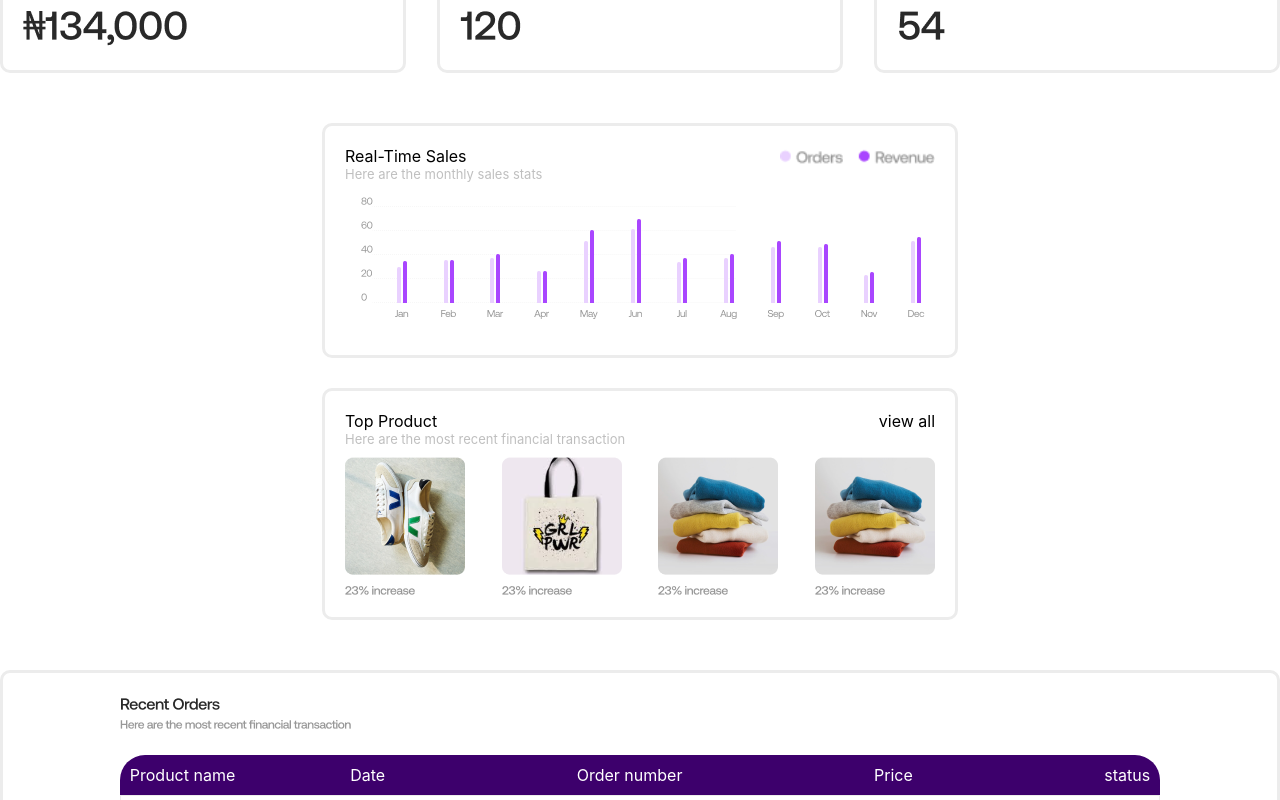
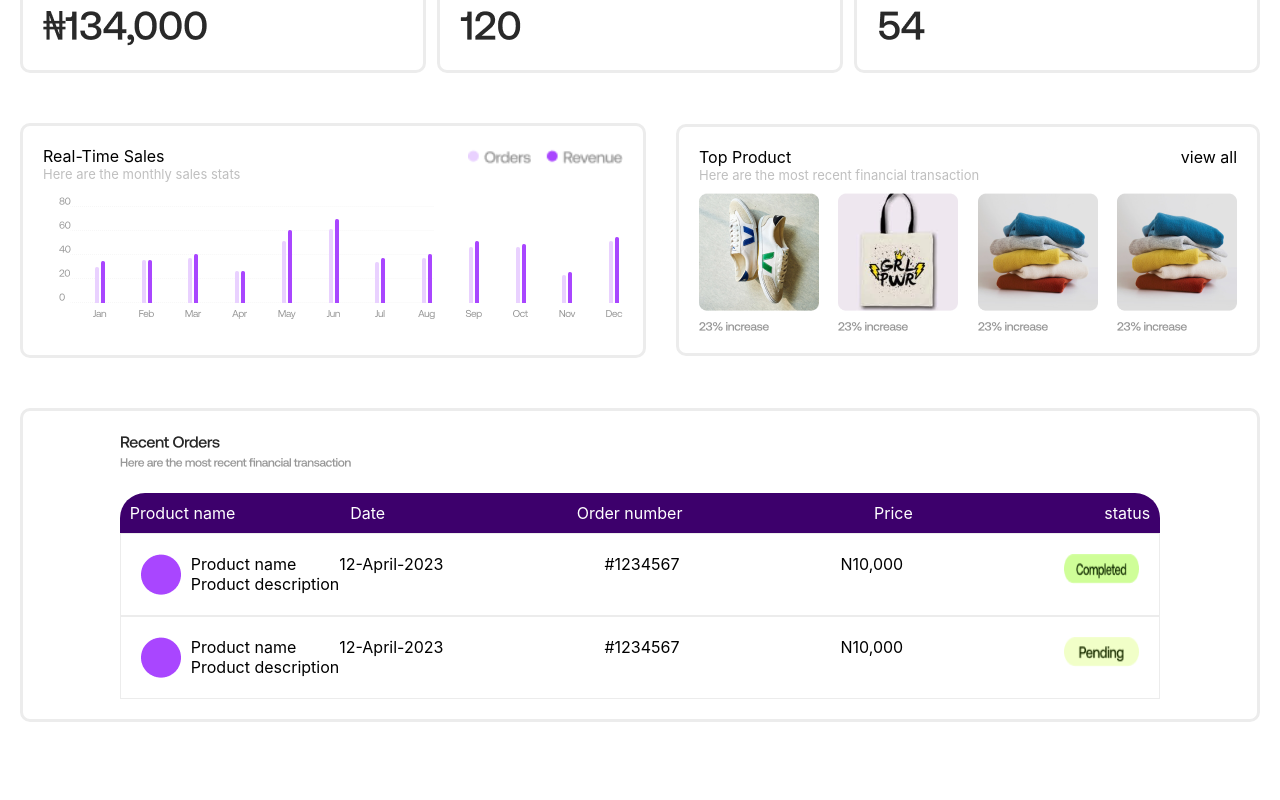
Before and after one commit to RoguePetz/Swiphr-Test-app, a React (Create React App) app: page / in a window 1280 px wide. Shown: the part 740-1540 px from the top of the page. Built offline with nearby package versions, Linux system fonts and the light colour scheme; a web font is replaced by a local one.

Commit message:
finished

```diff
--- a/src/components/dash_comp.js
+++ b/src/components/dash_comp.js
@@ -28,6 +28,7 @@ import rise from './assets/icons/stock rise.png'
 const DashC = () => {
     return(
         <div>
+            <div style={{marginLeft:'20px',marginRight:'20px'}}>
                 <div className='dash-container'>
                     <div className='dash-holder'>
                         <div style={{padding:'30px'}}>
@@ -66,7 +67,7 @@ const DashC = () => {
                         </div>
                     </div>
                 </div>
-            <div  style={{display:'flex',justifyContent:'center', alignItems:'center',flexWrap:'wrap',gap:'30px',marginTop:'50px'}}>
+                <div  style={{display:'flex',justifyContent:'center', alignItems:'center',gap:'30px',marginTop:'50px'}}>
                     <div className='chart'>
                         <div style={{margin:'20px'}}>
                             <div style={{display:'flex',justifyContent:'space-between'}}>
@@ -78,9 +79,7 @@ const DashC = () => {
                             </div>
                             <img src={chart} />
                         </div>
-
                     </div>
-
                     <div className='chart'>
                         <div style={{margin:'20px'}}>
                             <div style={{display:'flex',justifyContent:'space-between'}}>
@@ -97,7 +96,6 @@ const DashC = () => {
                                 <img src={product3} />
                             </div>
                         </div>
-
                     </div>
                 </div>
                 <div style={{display:'flex',justifyContent:'center'}}>
@@ -125,7 +123,6 @@ const DashC = () => {
                                                 <label>Product description</label>
                                             </div>
                                         </div>
-
                                             <div className='twidth' style={{display:'flex',justifyContent:'space-between'}} >
                                                 <label>12-April-2023</label>
                                                 <label>#1234567</label>
@@ -143,7 +140,6 @@ const DashC = () => {
                                                 <label>Product description</label>
                                             </div>
                                         </div>
-
                                             <div className='twidth' style={{display:'flex',justifyContent:'space-between'}} >
                                                 <label>12-April-2023</label>
                                                 <label>#1234567</label>
@@ -159,6 +155,7 @@ const DashC = () => {
                     </div>
                 </div>
             </div>
+        </div>
     )
 }
 
```
Lines whose indentation alone changed are shown as unchanged.
